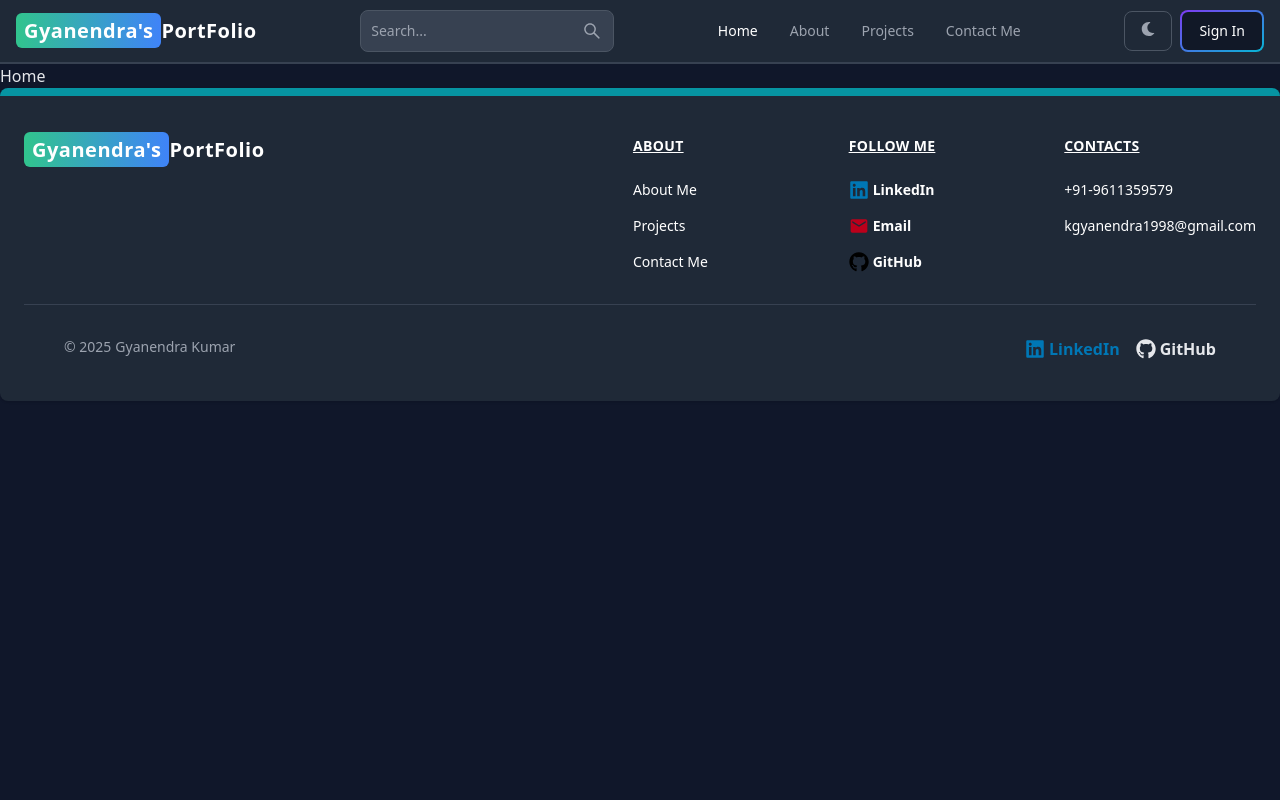
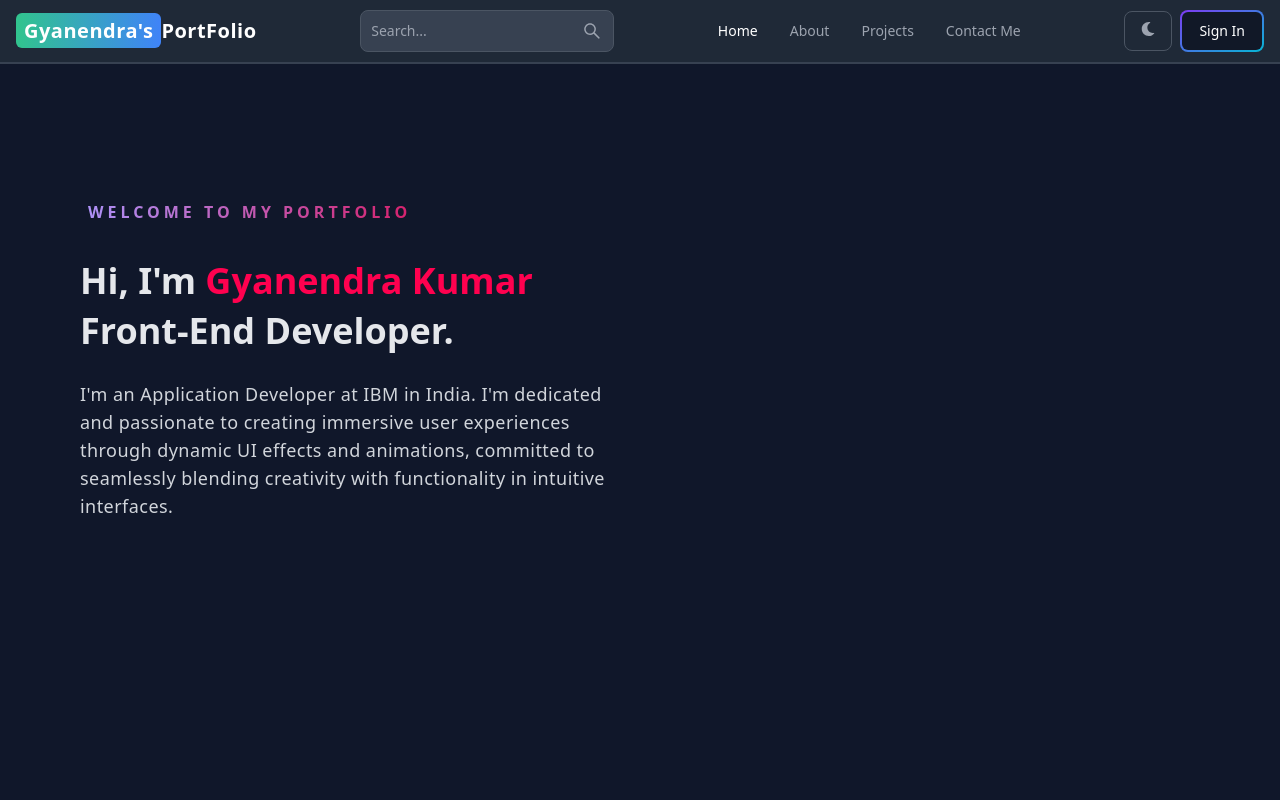
Before and after one commit to Gyanendra-Kumar/portfolio-mern, a React (Vite) app in the folder client/: page / in a window 1280 px wide. Shown: the top 800 px of the page. Built offline with nearby package versions, Linux system fonts and the light colour scheme; no server answers.

Commit message:
working on home page

```diff
--- a/client/src/components/ThemeProvider.jsx
+++ b/client/src/components/ThemeProvider.jsx
@@ -6,7 +6,7 @@ function ThemeProvider({ children }) {
 
   return (
     <div className={theme}>
-      <div className="bg-white text-gray-700 dark:text-gray-200 dark:bg-[rgb(16,23,42)] min-h-screen">
+      <div className="bg-[#ECF0F3] text-gray-700 dark:text-gray-200 dark:bg-[rgb(16,23,42)] min-h-screen">
         {children}
       </div>
     </div>
--- /dev/null
+++ b/client/src/components/hoc/Card.jsx
@@ -0,0 +1,9 @@
+import React from "react";
+
+const Card = ({ children, className }) => {
+  return (
+    <span className={`${className} shadow-3xl shadow-inside`}>{children}</span>
+  );
+};
+
+export default Card;
--- /dev/null
+++ b/client/src/components/hoc/DrawButton.jsx
@@ -0,0 +1,24 @@
+const DrawButton = ({ children, className, ...rest }) => {
+  return (
+    <button
+      {...rest}
+      className={`group relative px-2 py-1 font-medium transition-colors duration-[400ms] ${className}`}
+    >
+      <span>{children}</span>
+
+      {/* TOP */}
+      <span className="absolute left-0 top-0 h-[2px] w-0 bg-indigo-300 transition-all duration-100 group-hover:w-full" />
+
+      {/* RIGHT */}
+      <span className="absolute right-0 top-0 h-0 w-[2px] bg-indigo-300 transition-all delay-100 duration-100 group-hover:h-full" />
+
+      {/* BOTTOM */}
+      <span className="absolute bottom-0 right-0 h-[2px] w-0 bg-indigo-300 transition-all delay-200 duration-100 group-hover:w-full" />
+
+      {/* LEFT */}
+      <span className="absolute bottom-0 left-0 h-0 w-[2px] bg-indigo-300 transition-all delay-300 duration-100 group-hover:h-full" />
+    </button>
+  );
+};
+
+export default DrawButton;
--- a/client/src/pages/Home.jsx
+++ b/client/src/pages/Home.jsx
@@ -1,7 +1,34 @@
 import React from "react";
+import gyanendraImg from "../assets/gyanendra-photo.png";
+import DrawButton from "../components/hoc/DrawButton";
 
 const Home = () => {
-  return <div>Home</div>;
+  return (
+    <main className="min-h-screen max-w-6xl mx-auto">
+      <div className="flex flex-col sm:flex-row py-16 md:py-32">
+        {/* left side */}
+        <div className="flex-1 flex-col gap-4 px-4">
+          <div className="mb-6">
+            <DrawButton className="text-md py-2 uppercase tracking-[4px] font-semibold text-transparent bg-clip-text bg-gradient-to-r from-purple-400 to-pink-600 ">
+              Welcome to my PortFolio
+            </DrawButton>
+          </div>
+          <h1 className="text-4xl leading-[50px] font-semibold mb-6">
+            Hi, I'm <span className="text-[#ff014f]">Gyanendra Kumar</span>{" "}
+            Front-End Developer.
+          </h1>
+          <p className="text-lg text-gray-500 dark:text-gray-300 tracking-wide leading-7">
+            I'm an Application Developer at IBM in India. I'm dedicated and
+            passionate to creating immersive user experiences through dynamic UI
+            effects and animations, committed to seamlessly blending creativity
+            with functionality in intuitive interfaces.
+          </p>
+        </div>
+        {/* right side */}
+        <div className="flex-1"></div>
+      </div>
+    </main>
+  );
 };
 
 export default Home;
--- a/client/tailwind.config.js
+++ b/client/tailwind.config.js
@@ -6,7 +6,14 @@ export default {
     "node_modules/flowbite-react/lib/esm/**/*.js",
   ],
   theme: {
-    extend: {},
+    extend: {
+      boxShadow: {
+        "3xl": "5px 5px 15px #d1d9e6, -5px -5px 15px #ffffff",
+        inside: "inset 5px 5px 15px #d1d9e6, inset -5px -5px 15px #ffffff",
+
+        "box-gradient": "linear-gradient(145deg, #e2e8ec, #ffffff);",
+      },
+    },
   },
   plugins: [
     require("flowbite/plugin"),
```
Also changed, not shown: client/src/assets/gyanendra-photo.png (added).
